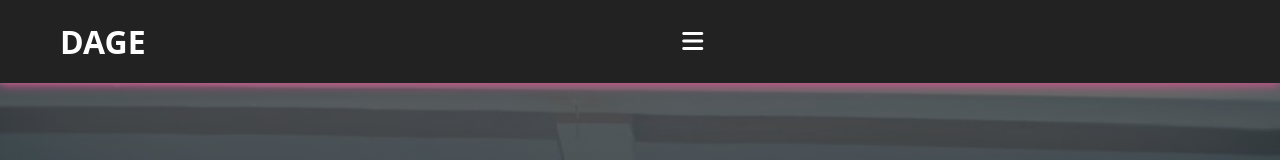
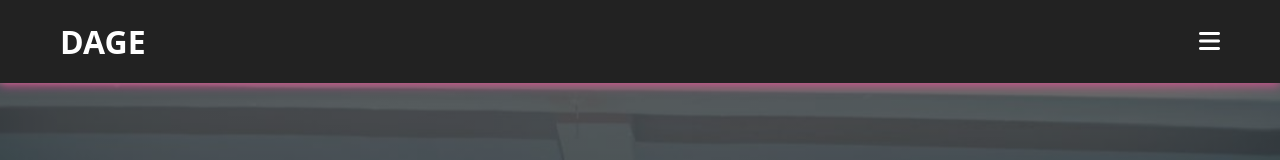
Before and after one commit to gregoriocortez/dagecollege, a plain HTML site: page index.html in a window 1280 px wide. Shown: the top 160 px of the page. Drawn offline with Linux system fonts and the light colour scheme.

Commit message:
updated homepage and mobile menu

```diff
--- a/index.html
+++ b/index.html
@@ -14,7 +14,7 @@
             <a href="index.html" class="logo">DAGE</a>
 
             <!--hamburger icon for mobile-->
-            <button class="menu-toggle" onclick="toggleMenu()"> <i class="fas fa-bars"></i></button>
+            <button class="menu-toggle" onclick="toggleMenu()"> <i class="fas fa-bars"></i>
 
             <nav>
                 <ul class="nav-links">
@@ -25,7 +25,7 @@
                     <li><a href="contact.html">Contact</a></li>
                 </ul>
             </nav>
-
+    </button>
         </div>
     </header>
         <main>
```
